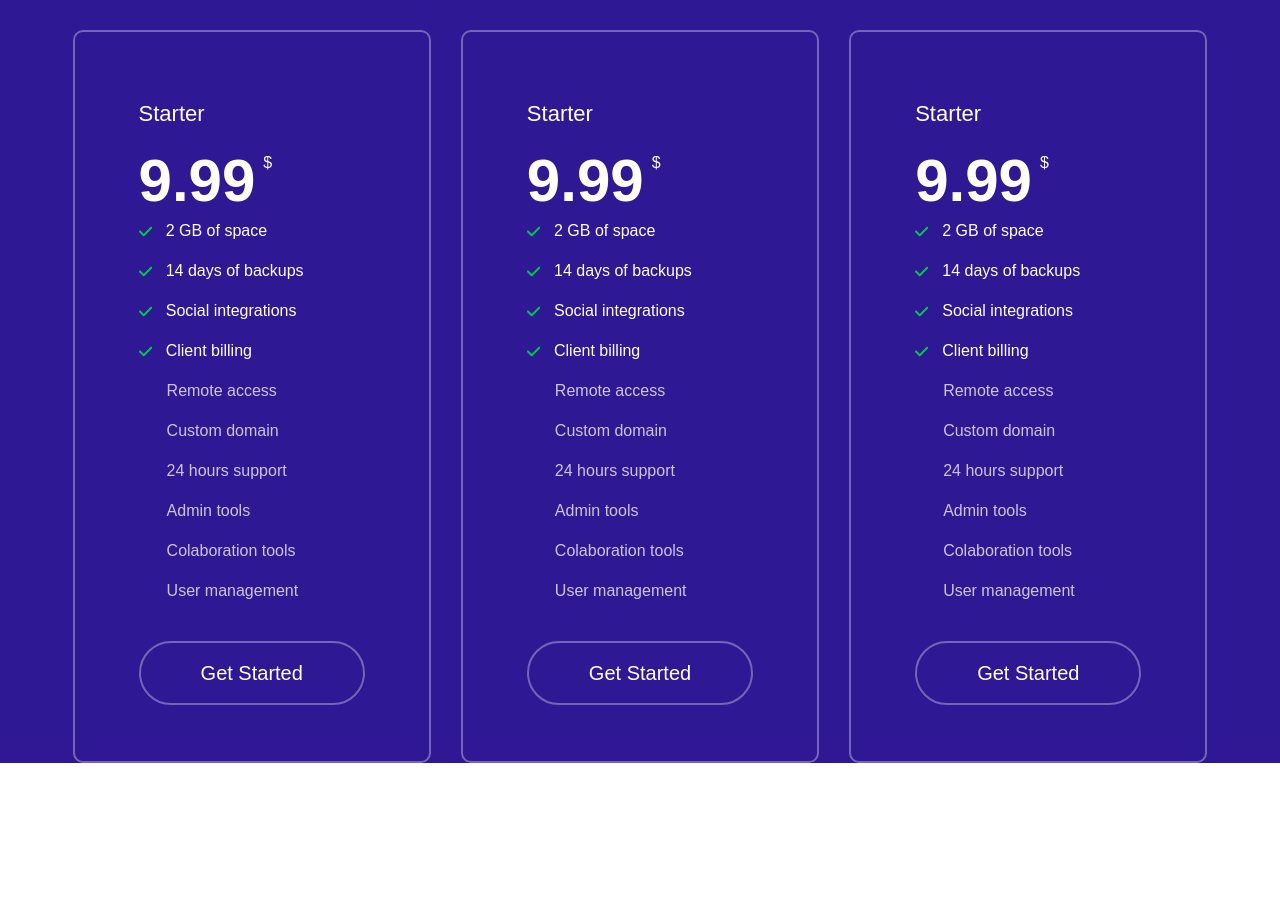
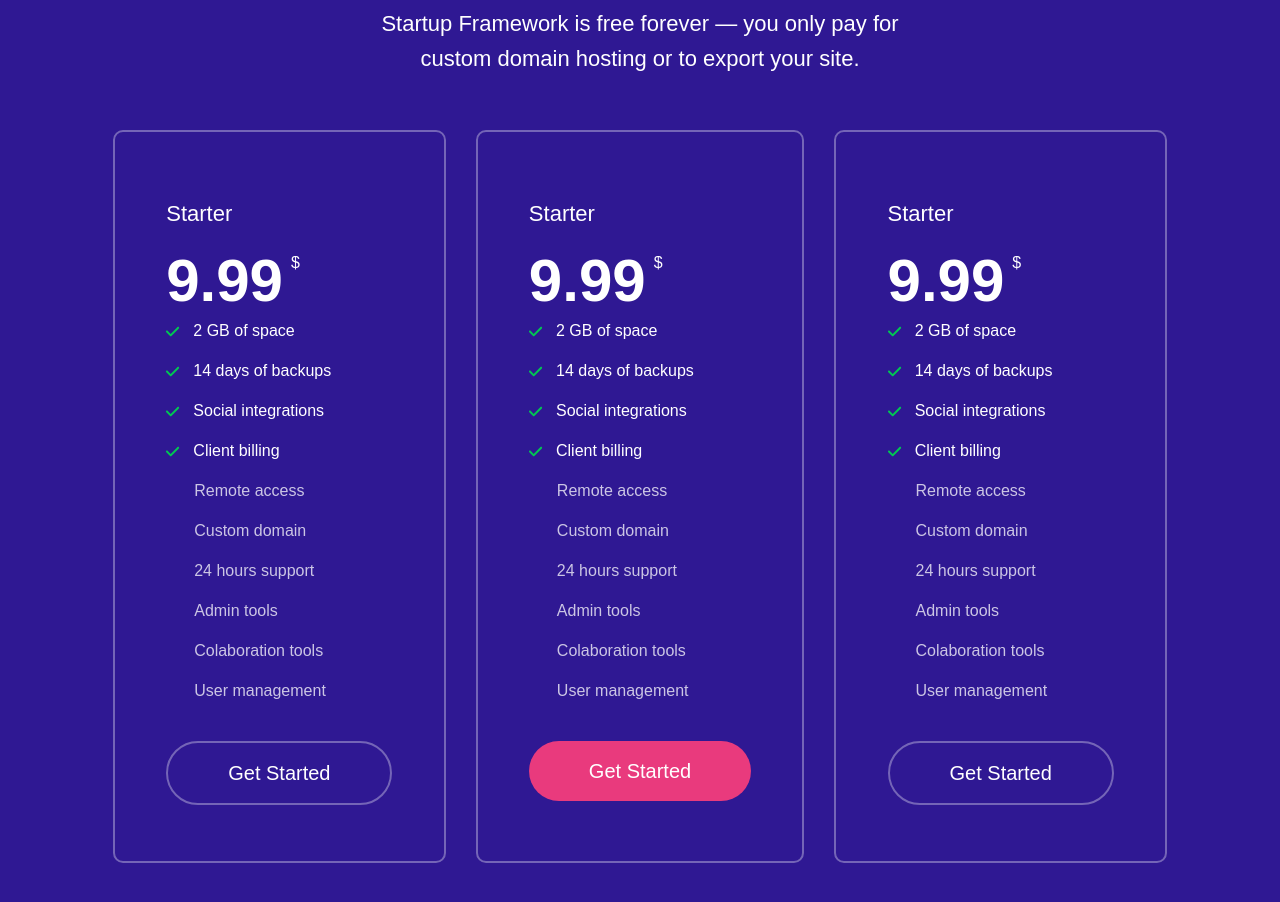
Before and after one commit to Davidek776/Memos-FE-Task, a Vue app: page / in a window 1280 px wide. Shown: the part 2880-3782 px from the top of the page. Before the commit the page ends 3643 px from the top, so only its background shows below. Built offline with nearby package versions, Linux system fonts and the light colour scheme.

Commit message:
Finish pricing section.

```diff
--- a/src/components/HomePricing.vue
+++ b/src/components/HomePricing.vue
@@ -1,5 +1,5 @@
 <template>
-    <div class="bg-[#2f1893] flex flex-col items-center justify-center">
+    <div class="bg-[#2f1893] flex flex-col items-center justify-center py-25">
         <h1 class="text-[42px] font-bold ">Plans & Pricing</h1>
         <p class="text-[22px] font-medium w-146 pt-7.5 text-center">Startup Framework is free forever — you only pay for custom domain hosting or to export your site.</p>
         <div class="flex w-full gap-7.5 justify-center pt-13.5">
@@ -10,7 +10,11 @@
             <Pricing-plan-list
                 :pricingPlanItems="starterPlanItems"
                 planType="Starter"
-            />
+            >
+                <button class="bg-[#e93a7d] rounded-[100px] px-15 py-4 hover:bg-[#fa7bac] transition duration-400 ease-in-out cursor-pointer">
+                    <p class="text-xl font-medium">Get Started</p>
+                </button>
+            </Pricing-plan-list>
             <Pricing-plan-list
                 :pricingPlanItems="starterPlanItems"
                 planType="Starter"
--- a/src/components/PricingPlanList.vue
+++ b/src/components/PricingPlanList.vue
@@ -1,5 +1,5 @@
 <template>
-    <div class="flex flex-col items-center border-2 border-[#fff5] rounded-[10px] pt-16 pb-14 px-[5%]">
+    <div class="flex flex-col items-center border-2 border-[#fff5] rounded-[10px] pt-16 pb-14 px-[4%]">
         <div class="">
             <h3 class="text-[22px] font-medium pb-5">{{ planType }}</h3>
             <p class="text-6xl font-bold inline-flex items-start">9.99
@@ -21,7 +21,7 @@
                 </li>
             </ul>
             <slot>
-                <button class="bg-transparent border-2 border-[#fff5] rounded-[100px] px-15 py-4 hover:bg-[#fff] hover:text-zinc-700 transition duration-400 ease-in-out cursor-pointer">
+                <button class="bg-transparent border-2 border-[#fff5] rounded-[100px] px-15 py-4 hover:bg-[#fff] hover:text-zinc-900 transition duration-400 ease-in-out cursor-pointer">
                     <p class="text-xl font-medium">Get Started</p>
                 </button>
             </slot>
```
